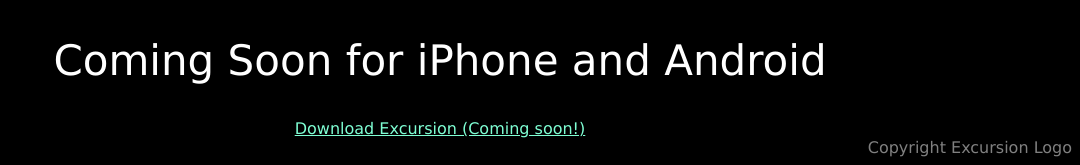
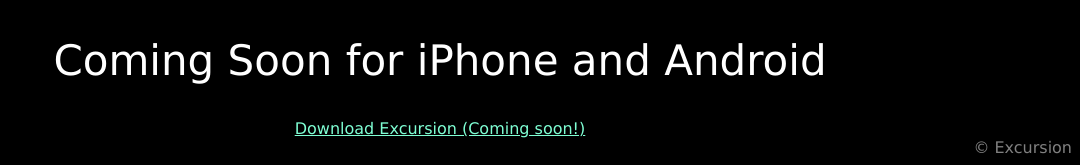
Before and after one commit to jf-grpo/excursionProject, a plain HTML site: page index.html in a window 1280 px wide. Shown: the part 1200-1365 px from the top of the page, without its empty margins (200-1280 px from the left). Drawn offline with Linux system fonts and the light colour scheme.

Commit message:
Added &copy for footer symbol

```diff
--- a/index.html
+++ b/index.html
@@ -32,7 +32,7 @@
         </section>
             <h2>Coming Soon for iPhone and Android</h2>
             <a class="Download" href="https://example.com">Download Excursion (Coming soon!)</a>
-        <footer>Copyright Excursion Logo</footer>
+        <footer>&copy; Excursion</footer>
 
 </body>
 </html>
```
